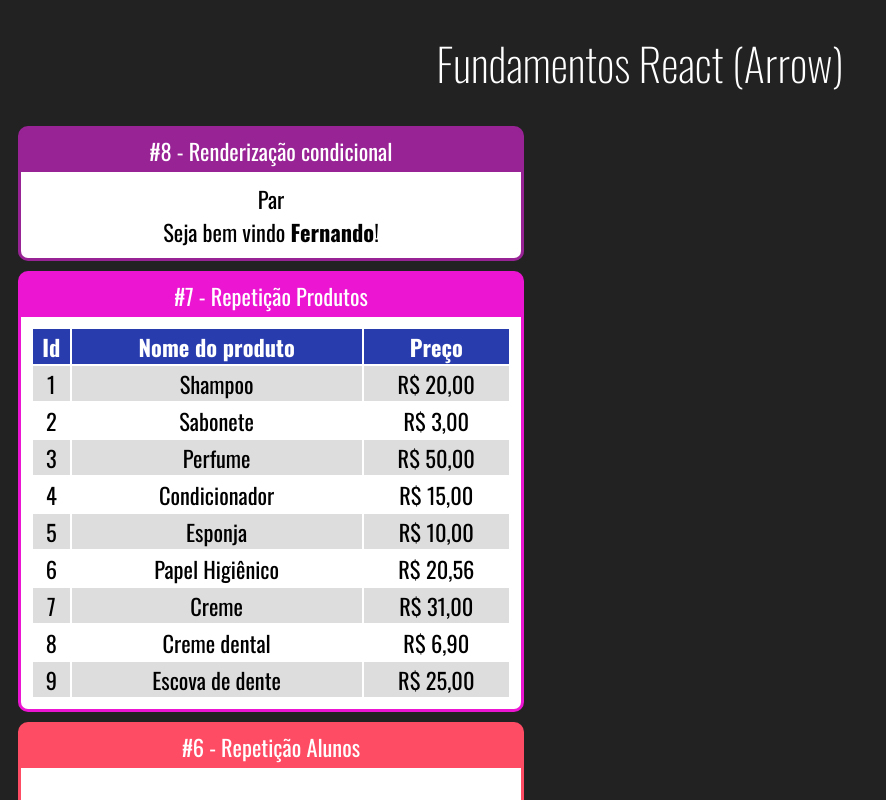
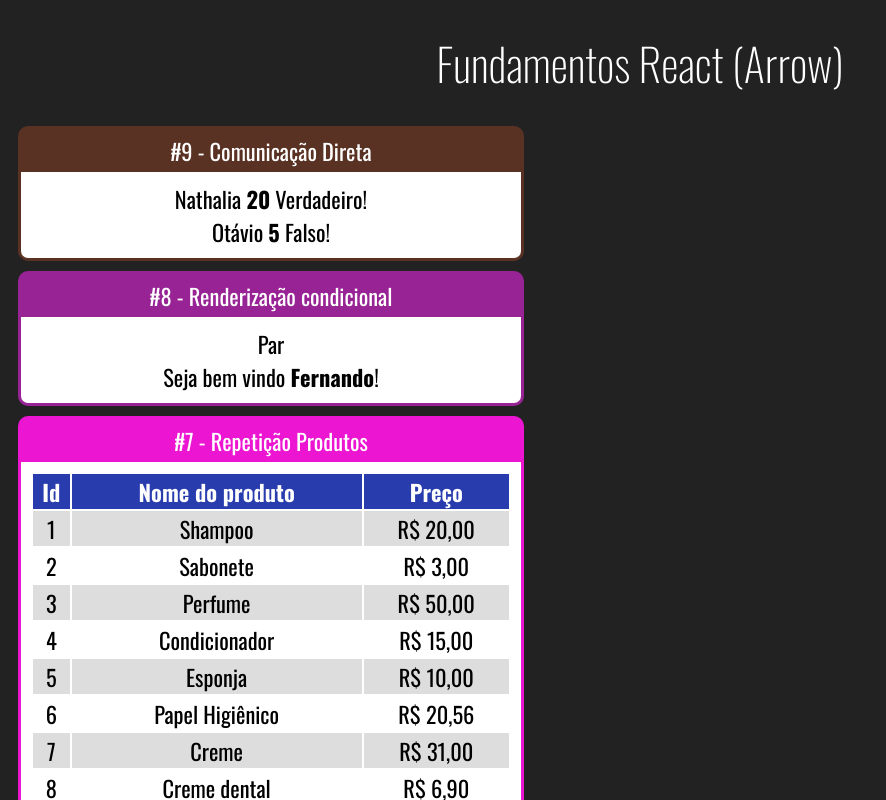
Before and after one commit to nathalia-alice/fundamentos-react, a React (Create React App) app: page / in a window 1280 px wide. Shown: the top 800 px of the page, without its empty margins (0-886 px from the left). Built offline with nearby package versions, Linux system fonts and the light colour scheme.

Commit message:
Comunicação Direta

```diff
--- a/src/App.jsx
+++ b/src/App.jsx
@@ -1,6 +1,7 @@
 import './App.css'
 import React from 'react'
 
+import DiretaPai from "./components/comunicacao/DiretaPai"
 import UsuarioInfo from './components/condicional/UsuarioInfo'
 import ParOuImpar from './components/condicional/ParOuImpar'
 import TabelaProdutos from './components/repeticao/TabelaProdutos'
@@ -18,6 +19,10 @@
         <h1>Fundamentos React (Arrow)</h1>
 
         <div className="Cards">
+
+            <Card titulo="#9 - Comunicação Direta" color="#593223">
+                <DiretaPai></DiretaPai>
+            </Card>
 
             <Card titulo="#8 - Renderização condicional" color="#982395">
                <ParOuImpar numero={20}></ParOuImpar>
--- /dev/null
+++ b/src/components/comunicacao/DiretaFilho.jsx
@@ -0,0 +1,11 @@
+import React from 'react'
+
+export default props => {
+    return (
+        <div>
+            <span>{props.nome} </span>
+            <span><strong>{props.idade}</strong> </span>
+            <span>{props.nerd ? 'Verdadeiro' : 'Falso'}!</span>
+        </div>
+    )
+}
--- /dev/null
+++ b/src/components/comunicacao/DiretaPai.jsx
@@ -0,0 +1,11 @@
+import React from 'react'
+import DiretaFilho from './DiretaFilho'
+
+export default props => {
+    return (
+        <div>
+            <DiretaFilho nome="Nathalia" idade={20} nerd={true}></DiretaFilho>
+            <DiretaFilho nome="Otávio" idade={5} nerd={false}></DiretaFilho>
+        </div>
+    )
+}
```
